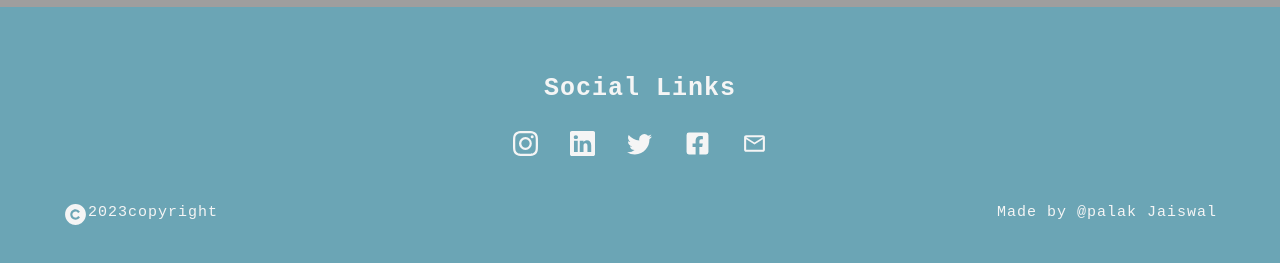
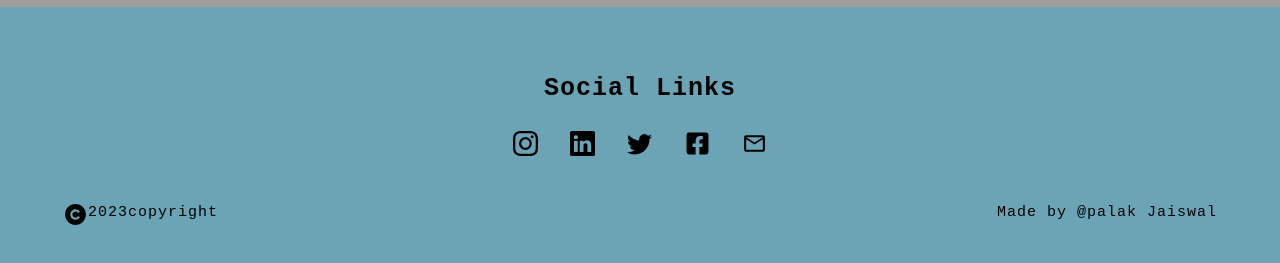
Before and after one commit to Palak-jais/Crack-SSB, a Next.js app: page / in a window 1280 px wide. Shown: the part 793-1056 px from the top of the page. Built offline with nearby package versions, Linux system fonts and the light colour scheme; grey boxes are pictures that could not be loaded.

Commit message:
added footer to explore

```diff
--- a/components/ui/footer.module.css
+++ b/components/ui/footer.module.css
@@ -10,7 +10,7 @@
     font-weight: 700;
     letter-spacing: 1px;
     text-align: center;
-    color: whitesmoke;
+    color: black;
 }
 .footerChild{
     padding: 1%;
@@ -25,7 +25,7 @@
 }
 .icons{
     font-size: 25px;
-    color: whitesmoke;
+    color:black;
 }
 .icons:hover{
     opacity: .5;
@@ -37,7 +37,7 @@
     font-family:monospace;
     font-weight: 500;
     letter-spacing: 1px;
-    color: whitesmoke;
+    color:black;
 }
 .right{
     display: flex;
--- a/src/app/explore/page.tsx
+++ b/src/app/explore/page.tsx
@@ -1,6 +1,7 @@
 import React from 'react'
 import Link from 'next/link'
 import Layout from '../../../components/ui/layout'
+import Footer from '../../../components/ui/footer'
 export default  function Explore(){
   const chatUrl:string="https://ssbchat.vercel.app/"
     return <>
@@ -107,5 +108,6 @@ export default  function Explore(){
       </div>
     </div>
    </div>
+   <Footer/>
    </>
 }
```
